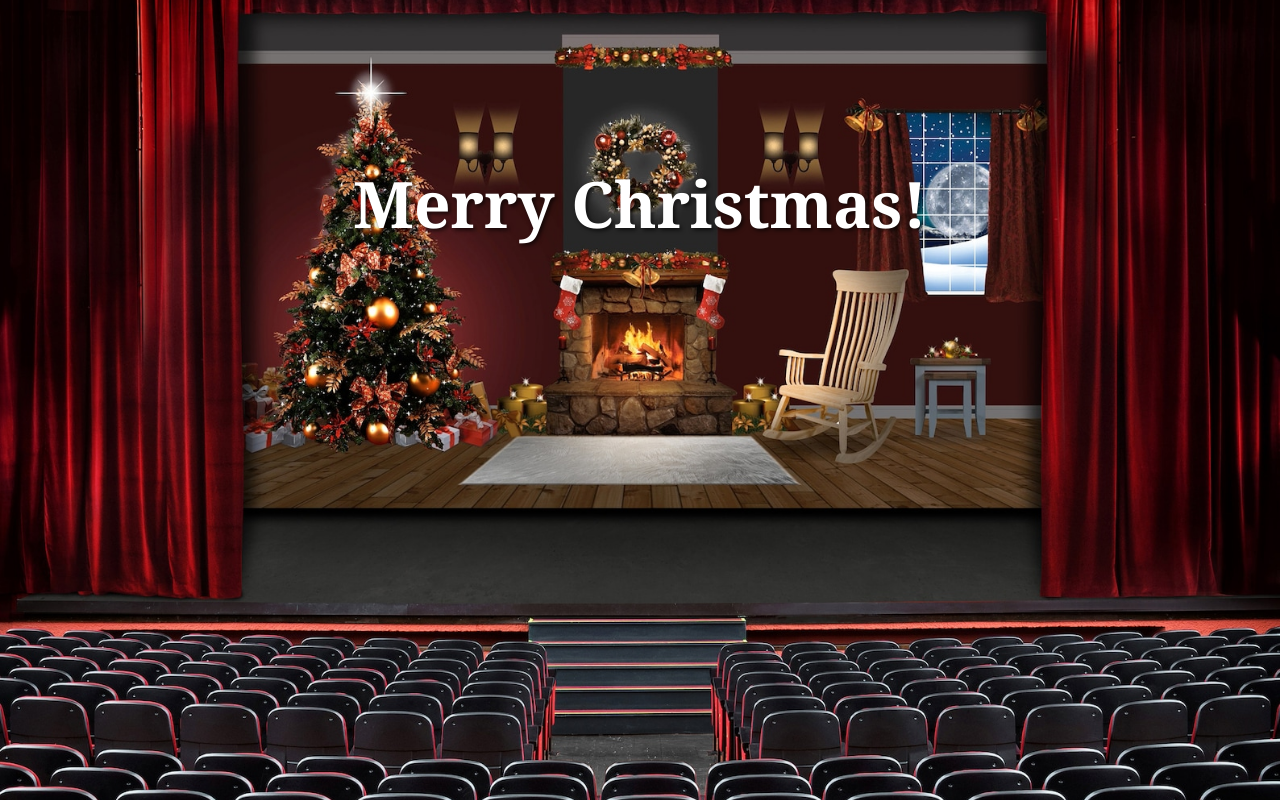
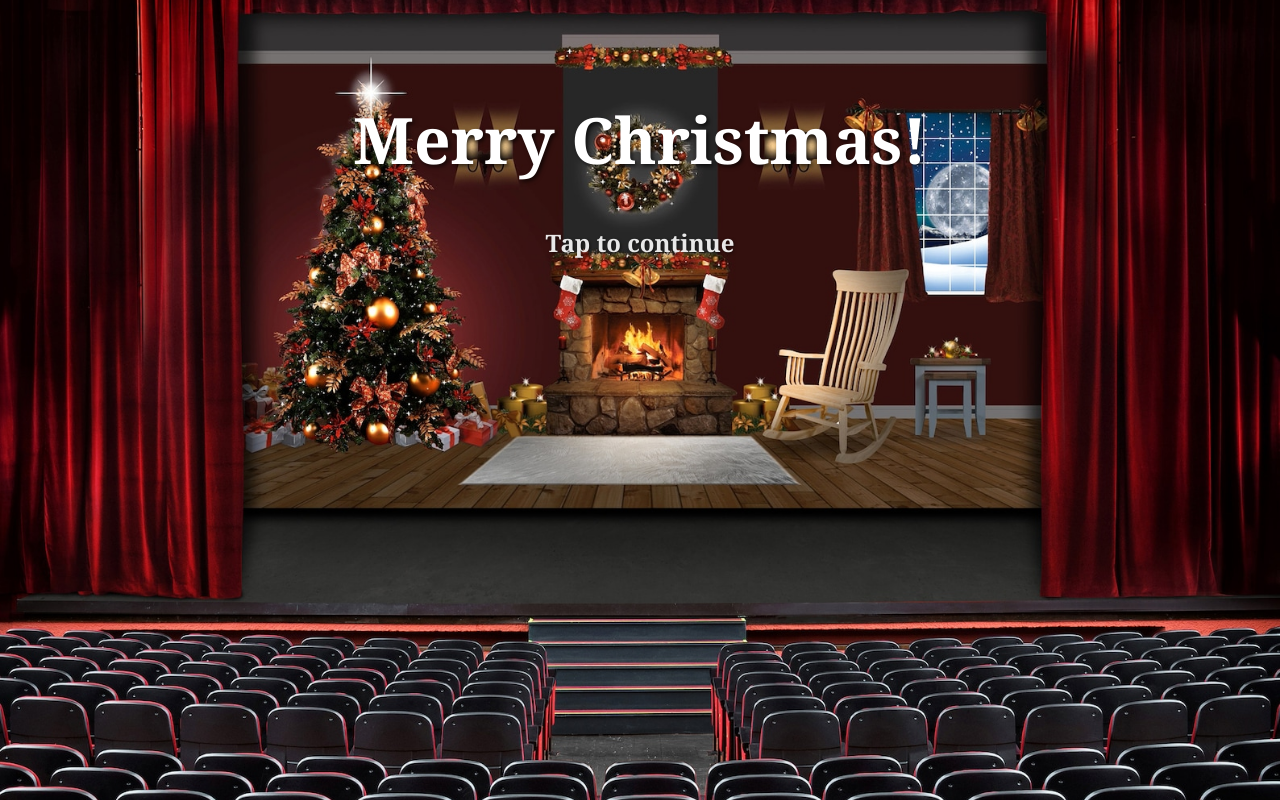
Before and after one commit to TimothyChilvers/sarah-dave-xmas, a plain HTML site: page index.html in a window 1280 px wide. Drawn offline with Linux system fonts and the light colour scheme.

Commit message:
Add a subheader

```diff
--- a/index.html
+++ b/index.html
@@ -18,15 +18,31 @@
             font-size: 4rem;
             color: white;
             text-shadow: 2px 2px 4px rgba(0, 0, 0, 0.7);
-            margin-top: 20vh;
+            margin-top: 12vh;
+        }
+        h2 {
+            text-align: center;
+            font-family: 'Cormorant Garamond', 'Georgia', serif;
+            font-size: 1.5rem;
+            color: rgba(255,255,255,0.9);
+            text-shadow: 1px 1px 3px rgba(0,0,0,0.6);
+            margin-top: 1rem;
+            cursor: pointer;
         }
     </style>
 </head>
 <body>
     <h1 id="greeting"></h1>
+    <h2 id="subheader"></h2>
     <script>
         const greetingText = "Merry Christmas!";
+        const subheaderText = "Tap to continue";
         document.getElementById('greeting').textContent = greetingText;
+        document.getElementById('subheader').textContent = subheaderText;
+        document.getElementById('subheader').addEventListener('click', () => {
+            // Placeholder for continue action
+            alert('Continuing...');
+        });
     </script>
 </body>
 </html>
```
